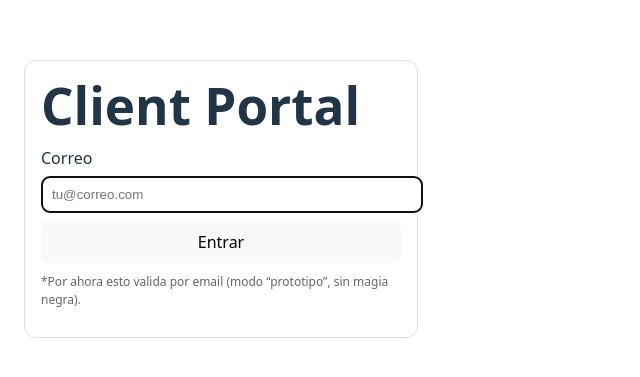
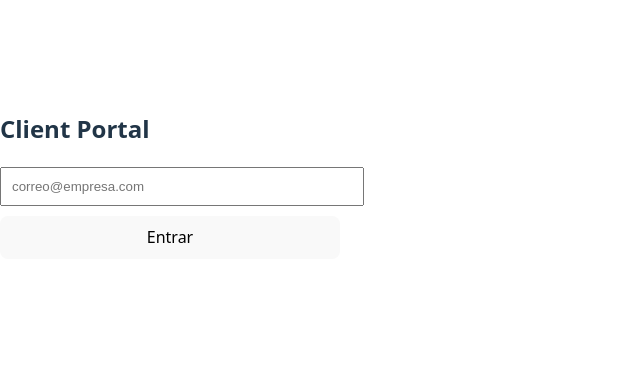
Before and after one commit to dorisguzman1970/client-portal, a React (Vite) app: page / in a window 1280 px wide. Shown: the part 225-602 px from the top of the page, without its empty margins (0-640 px from the left). Built offline with nearby package versions, Linux system fonts and the light colour scheme.

Commit message:
email login + me api

```diff
--- a/src/API/client.ts
+++ /dev/null
@@ -1,13 +0,0 @@
-export async function callMe(email: string): Promise<{ ok: boolean; name?: string }> {
-  const res = await fetch(import.meta.env.VITE_API_BASE_URL + "/me", {
-    method: "POST",
-    headers: { "Content-Type": "application/json" },
-    body: JSON.stringify({ email }),
-  });
-
-  if (!res.ok) return { ok: false };
-
-  // asumo que tu function devuelve algo tipo { ok: true, name: "Doris" } o { ok: true }
-  const data = await res.json().catch(() => ({}));
-  return { ok: true, name: data?.name };
-}
--- a/src/App.tsx
+++ b/src/App.tsx
@@ -1,18 +1,11 @@
-import { useEffect, useState } from "react";
+import { useState } from "react";
 import Login from "./pages/Login";
 import Portal from "./pages/Portal";
-import { getEmail } from "./auth/auth";
 
 export default function App() {
   const [email, setEmail] = useState<string | null>(null);
 
-  useEffect(() => {
-    setEmail(getEmail());
-  }, []);
-
-  if (!email) {
-    return <Login onSuccess={(u) => setEmail(u.email)} />;
-  }
+  if (!email) return <Login onSuccess={(e) => setEmail(e)} />;
 
   return <Portal email={email} onLogout={() => setEmail(null)} />;
 }
--- a/src/pages/Login.tsx
+++ b/src/pages/Login.tsx
@@ -1,12 +1,11 @@
 import { useState } from "react";
 import { callMe } from "../api/client";
-import { saveEmail } from "../auth/auth";
 
 function isValidEmail(email: string) {
   return /^[^\s@]+@[^\s@]+\.[^\s@]+$/.test(email);
 }
 
-export default function Login({ onSuccess }: { onSuccess: (user: { email: string; name?: string }) => void }) {
+export default function Login({ onSuccess }: { onSuccess: (email: string) => void }) {
   const [email, setEmail] = useState("");
   const [loading, setLoading] = useState(false);
   const [error, setError] = useState<string | null>(null);
@@ -15,57 +14,40 @@ export default function Login({ onSuccess }: { onSuccess: (user: { email: string
     e.preventDefault();
     setError(null);
 
-    const trimmed = email.trim().toLowerCase();
-    if (!isValidEmail(trimmed)) {
-      setError("Pon un correo válido.");
+    if (!isValidEmail(email)) {
+      setError("Correo inválido");
       return;
     }
 
     setLoading(true);
-    try {
-      const result = await callMe(trimmed);
-      if (!result.ok) {
-        setError("No autorizado. Verifica tu correo.");
-        return;
-      }
-      saveEmail(trimmed);
-      onSuccess({ email: trimmed, name: result.name });
-    } catch {
-      setError("Error llamando al servidor. Intenta de nuevo.");
-    } finally {
-      setLoading(false);
+    const r = await callMe(email);
+    setLoading(false);
+
+    if (!r.ok) {
+      setError(r.message ?? "No autorizado");
+      return;
     }
+
+    onSuccess(email);
   }
 
   return (
-    <div style={{ minHeight: "100vh", display: "grid", placeItems: "center", padding: 24 }}>
-      <form onSubmit={submit} style={{ width: 360, border: "1px solid #ddd", borderRadius: 12, padding: 16 }}>
-        <h1 style={{ margin: 0, marginBottom: 12 }}>Client Portal</h1>
+    <div style={{ minHeight: "100vh", display: "grid", placeItems: "center" }}>
+      <form onSubmit={submit} style={{ width: 340 }}>
+        <h2>Client Portal</h2>
 
-        <label style={{ display: "block", marginBottom: 8 }}>
-          Correo
-          <input
-            value={email}
-            onChange={(e) => setEmail(e.target.value)}
-            placeholder="tu@correo.com"
-            style={{ width: "100%", padding: 10, marginTop: 6, borderRadius: 8, border: "1px solid #ccc" }}
-            autoFocus
-          />
-        </label>
+        <input
+          value={email}
+          onChange={(e) => setEmail(e.target.value)}
+          placeholder="correo@empresa.com"
+          style={{ width: "100%", padding: 10 }}
+        />
 
-        {error && <div style={{ color: "crimson", marginBottom: 10 }}>{error}</div>}
+        {error && <p style={{ color: "red" }}>{error}</p>}
 
-        <button
-          type="submit"
-          disabled={loading}
-          style={{ width: "100%", padding: 10, borderRadius: 8, border: "none", cursor: "pointer" }}
-        >
+        <button style={{ width: "100%", marginTop: 10 }} disabled={loading}>
           {loading ? "Validando..." : "Entrar"}
         </button>
-
-        <p style={{ marginTop: 10, fontSize: 12, color: "#666" }}>
-          *Por ahora esto valida por email (modo “prototipo”, sin magia negra).
-        </p>
       </form>
     </div>
   );
```
Also changed, not shown: src/API/me/client.ts (added, +12 -0 lines), src/API/me/index.ts (added, +39 -0 lines).
